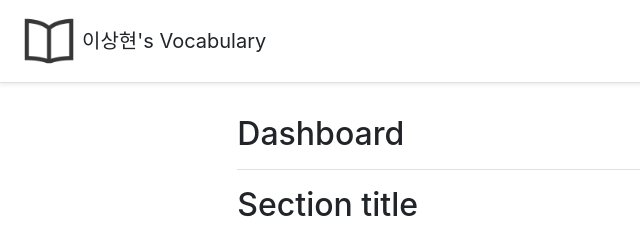
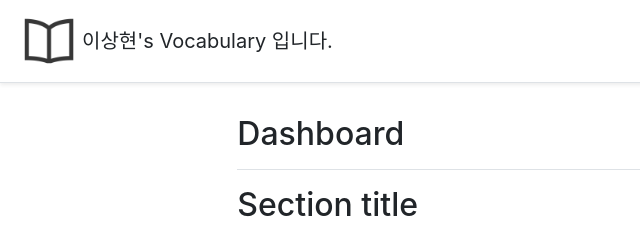
Before and after one commit to sanghyunlee77/WebProject1, a website: page index.html in a window 1280 px wide. Shown: the top 230 px of the page, 0-640 px from the left. Drawn offline with nearby package versions, Linux system fonts and the light colour scheme; files whose address does not match are found by name.

Commit message:
add image and make index.html file

```diff
--- a/index.html
+++ b/index.html
@@ -46,7 +46,7 @@
 
   <div class="d-flex flex-column flex-md-row align-items-center p-3 px-md-4 mb-3 bg-white border-bottom shadow-sm">
     <img src="/Users/sanghyunlee/IdeaProjects/WebProject2/book.png" class="mr-2" style="width: 50px; height: 50px;"> <!-- 이미지 파일의 경로를 지정하십시오 -->
-    <h5 class="my-0 mr-md-auto font-weight-normal">이상현's Vocabulary </h5>
+    <h5 class="my-0 mr-md-auto font-weight-normal">이상현's Vocabulary 입니다.</h5>
     <nav class="my-2 my-md-0 mr-md-3">
       <a class="p-2 text-dark" href="#">Features</a>
       <a class="p-2 text-dark" href="#">Enterprise</a>
@@ -55,6 +55,8 @@
     </nav>
     <a class="btn btn-outline-primary" href="#">Sign up</a>
   </div>
+
+
 
 <div class="container-fluid">
   <div class="row">
```
